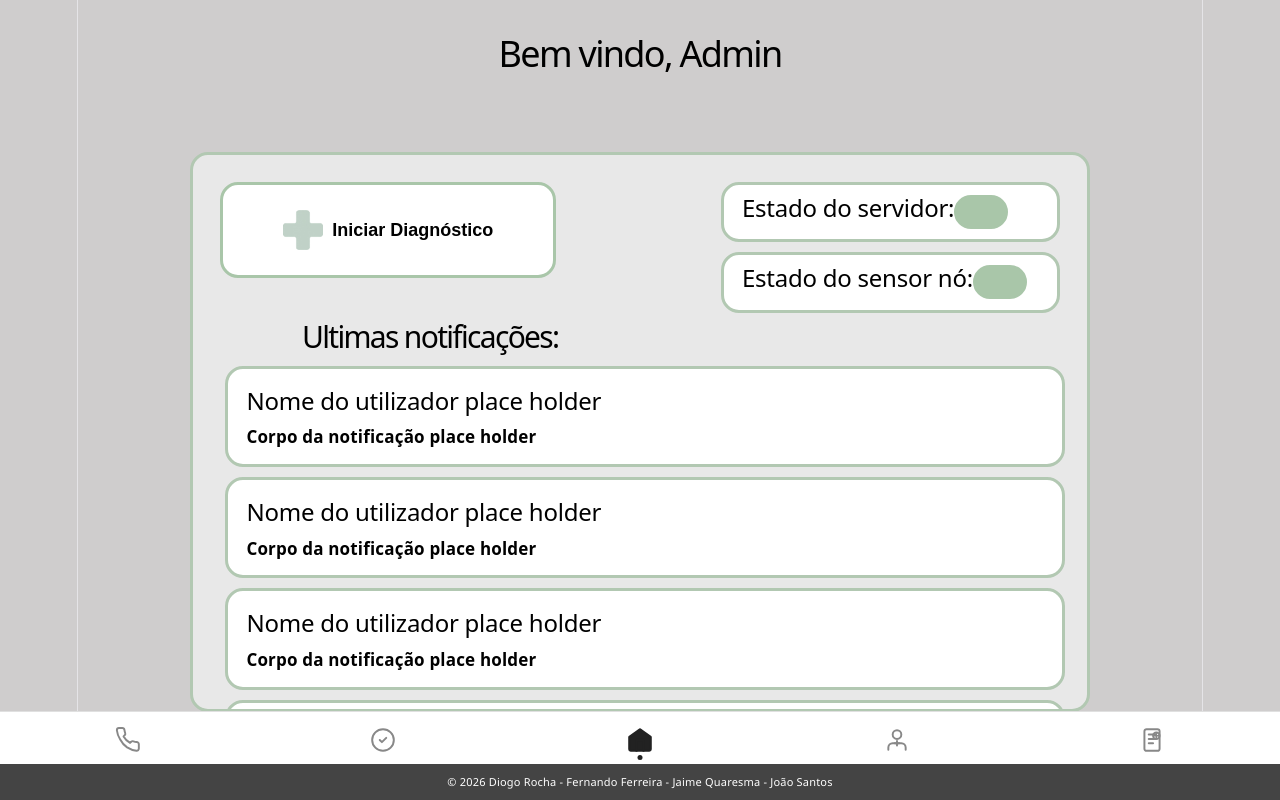
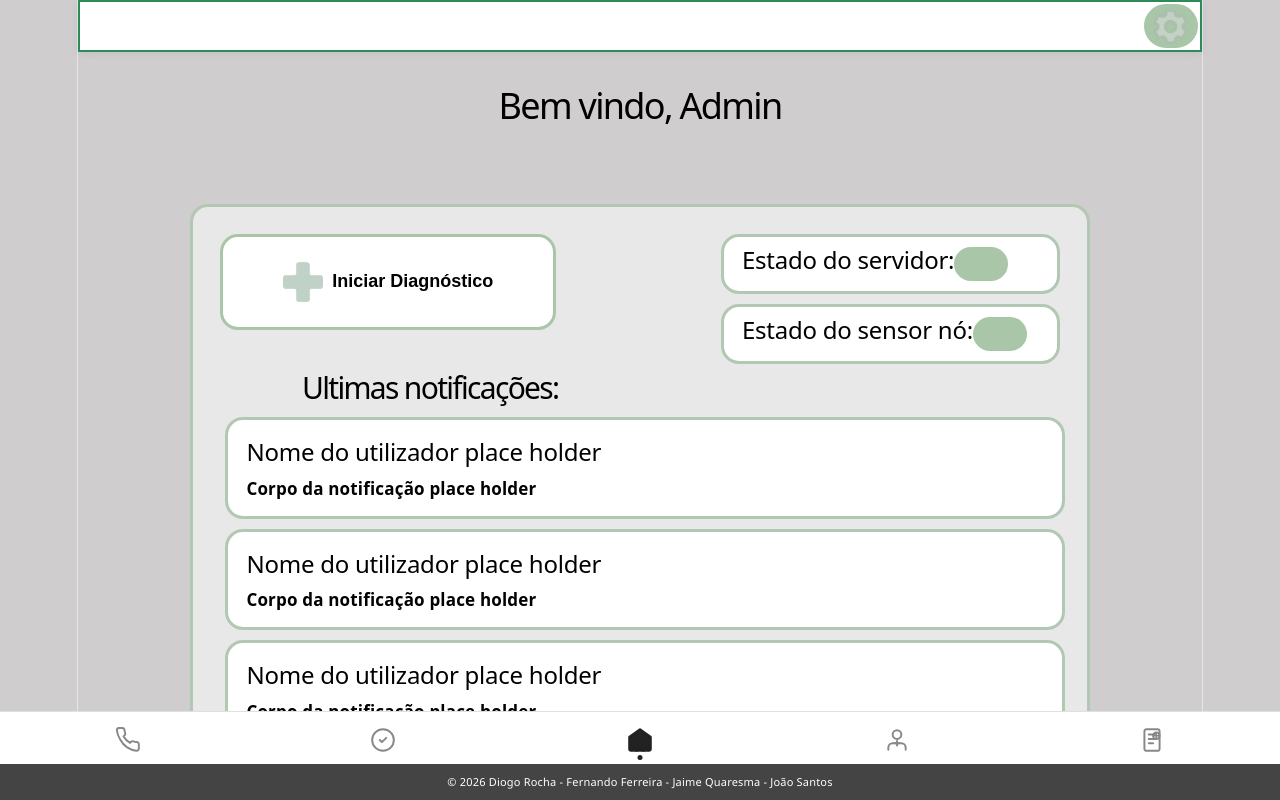
Before and after one commit to fernandoferreira-dev/pcmr, a React (Vite) app in the folder mobile-app/: page / in a window 1280 px wide. Both pictures are taken after typing "Sample", "Sample123" into the empty fields and a click on the button "Login". Built offline with nearby package versions, Linux system fonts and the light colour scheme.

Commit message:
feat: implement SettingsButtonComponent with modal overlay; add styles for header and settings button. Added a mock up settings pop up

```diff
--- a/mobile-app/src/components/misc/settings-button-component.tsx
+++ b/mobile-app/src/components/misc/settings-button-component.tsx
@@ -1,13 +1,26 @@
+import { useState } from "react";
 import SettingsIcon from "../../assets/settings-icon.png"
+import "../../styles/misc/settings-btn-styles.css"
 
 export default function SettingsButtonComponent() {
+    const [isOpen, setIsOpen] = useState(false);
+
     return(
         <>
-            <button>
-                <div className="settings-container">
-                    <img className="settings-icon" src={SettingsIcon} alt="Settings"></img>
-                </div>
-            </button>
+            <div className="settings-container">
+                <button onClick={() => setIsOpen(true)} className="settings-container-button">
+                        <img className="settings-icon" src={SettingsIcon} alt="Settings"></img>
+                </button>
+
+                {isOpen && (
+                  <div className="overlay">
+                    <div className="modal">
+                      <p>popup de teste</p>
+                      <button onClick={() => setIsOpen(false)}>Close</button>
+                    </div>
+                  </div>
+                )}
+            </div>
         </>
     )
 }
--- a/mobile-app/src/pages/main-page.tsx
+++ b/mobile-app/src/pages/main-page.tsx
@@ -5,7 +5,8 @@ import ContactPage from './contact-page'
 import StatusPage from './status-page'
 import InfoPage from './info-page'
 import ClientInfoPage from './client-info-page'
-
+import SettingsButtonComponent from "../components/misc/settings-button-component"
+import "../styles/misc/header-styles.css"
 export default function MainPage() {
     const [view, setView] = useState<'home' | 'contact' | 'status' | 'doctor' | 'records'>('home')
 
@@ -26,6 +27,9 @@ export default function MainPage() {
 
     return (
         <>
+            <div className="header-container">
+                <SettingsButtonComponent/>
+            </div>
             {renderView()}
             <NavBarComponent onNavigate={setView} />
         </>
--- /dev/null
+++ b/mobile-app/src/styles/misc/header-styles.css
@@ -0,0 +1,23 @@
+.header-container {
+  position: sticky;
+  top: 0;
+  left: 0;
+  width: 100%;
+  display: flex;
+  flex-direction: column;
+  align-items: flex-end;
+  justify-content: flex-start;
+  gap: 0.75rem;
+  padding: 0.1rem;
+  box-sizing: border-box;
+  background-color: #ffffff;
+  border: 2px solid #2e8b57;
+  box-shadow: 0 2px 8px rgba(0, 0, 0, 0.06);
+  z-index: 10;
+}
+
+.header-row {
+  display: flex;
+  justify-content: flex-end;
+  width: 100%;
+}
--- a/mobile-app/src/styles/misc/settings-btn-styles.css
+++ b/mobile-app/src/styles/misc/settings-btn-styles.css
@@ -0,0 +1,34 @@
+.settings-container {
+    display: block;
+    align-self: flex-end;
+    border: 2px solid #a9c6a9;
+    border-radius: 3rem;
+    background-color: #a9c6a9;
+    width: 50px;
+    height: 40px;
+}
+.settings-container-button {
+    background: none;
+    border: none;
+}
+
+.settings-icon {
+    width: 40px;
+}
+
+.overlay {
+    display: flex;
+    position: fixed;
+    inset: 0;
+    background-color: rgba(0,0,0,0.5);
+    align-items: center;
+    justify-content: center;
+}
+.modal {
+    background-color: #FFFFFF;
+    padding: 0.75rem;
+    border-radius: 8px;
+    text-align: center;
+    width: auto;
+    height: auto;
+}
```
